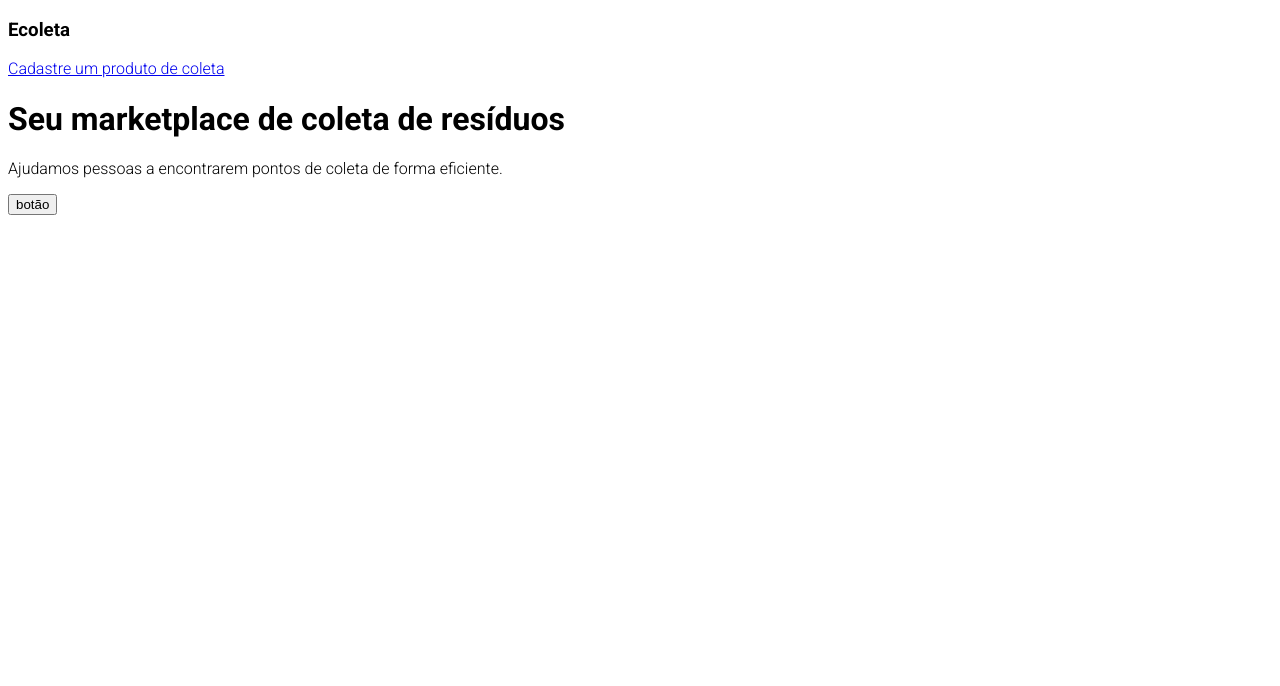
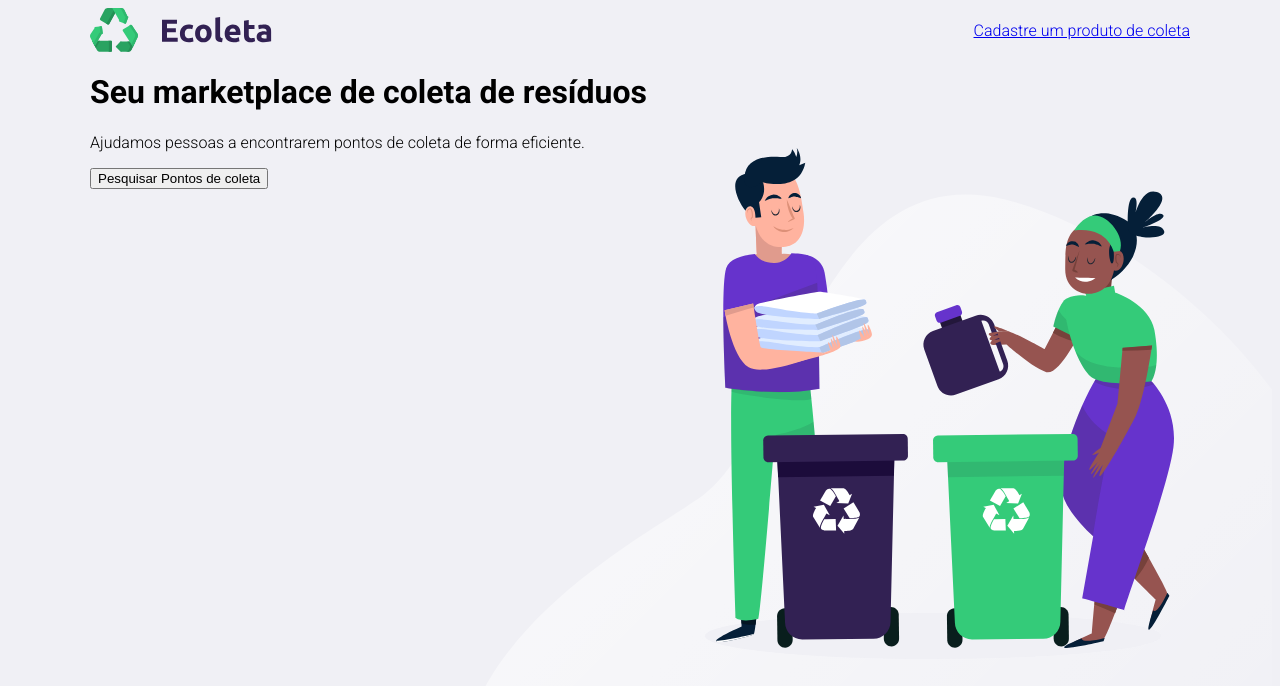
Before and after one commit to marcio-eduardo/NewLevelTraining, a plain HTML site: page NLW/index.html in a window 1280 px wide. Drawn offline with Linux system fonts and the light colour scheme.

Commit message:
04/06/2020

```diff
--- a/NLW/index.html
+++ b/NLW/index.html
@@ -13,15 +13,26 @@
 
 </head>
 <body>
-    <h3>Ecoleta</h3>
+    <!--(#page-home) Para criar uma div com id-->
+    <div id="page-home">
+        <div class = "content">
 
-    <a href="#">Cadastre um produto de coleta</a>
+                <header>
+                    <img src="/NLW/assets/logo.svg" alt="Logomarca">
+                    <a href="http://google.com.br">
+                       <span> </span>
+                    Cadastre um produto de coleta</a>
+                </header>
 
-    <h1>Seu marketplace de coleta de resíduos</h1>
 
-    <p>Ajudamos pessoas a encontrarem pontos de coleta de forma eficiente.</p>
+                <h1>Seu marketplace de coleta de resíduos</h1>
 
-    <button>botão</button>
+                <p>Ajudamos pessoas a encontrarem pontos de coleta de forma eficiente.</p>
+
+                <button>Pesquisar Pontos de coleta</button>
+
+            </div>
+    </div>
 
 
     <!--
--- a/NLW/styles/main.css
+++ b/NLW/styles/main.css
@@ -1,8 +1,45 @@
 html{
     font-family: 'Roboto', sans-serif;
+    }
+    body{
+        /*RGB*/
+        background: #f0f0f5;
     }
 /*
     Box Model
     exemplo:
         <div></div>
+
+    Modelo de caixa
+    Toda caixa tem:
+        largura, altura, espaçamentos, preenchimentos,
+        bordas, cor, fundo, maneira que é vista pelo html (display),
+        posicionamento
 */
+
+
+#page-home{
+    height: 100vh;
+    background: url('../assets/home-background.svg') no-repeat;
+    background-position: 35vw bottom;
+}
+
+/*(.content) O ponto serve para referenciar a class*/
+#page-home .content{
+    width: 90%;
+    max-width: 1100px;
+    margin: 0 auto;
+}
+
+/*Alinha os elementos*/
+#page-home header {
+    display: flex;
+    align-items: center;
+    justify-content: space-between;
+}
+
+#page-home header a span{
+    background-image: url(../assets/log-in.svg);
+    width: 20px;
+    height: 20px;
+}
```
Also changed, not shown: NLW/assets/arrow-left.svg (added), NLW/assets/baterias.svg (added), NLW/assets/check.svg (added), NLW/assets/eletronicos.svg (added), NLW/assets/home-background.svg (added), NLW/assets/lampadas.svg (added), NLW/assets/log-in.svg (added), NLW/assets/logo.svg (added), NLW/assets/oleo.svg (added), NLW/assets/organicos.svg (added), NLW/assets/papeis-papelao.svg (added), NLW/assets/search.svg (added), NLW/assets/x.svg (added).
